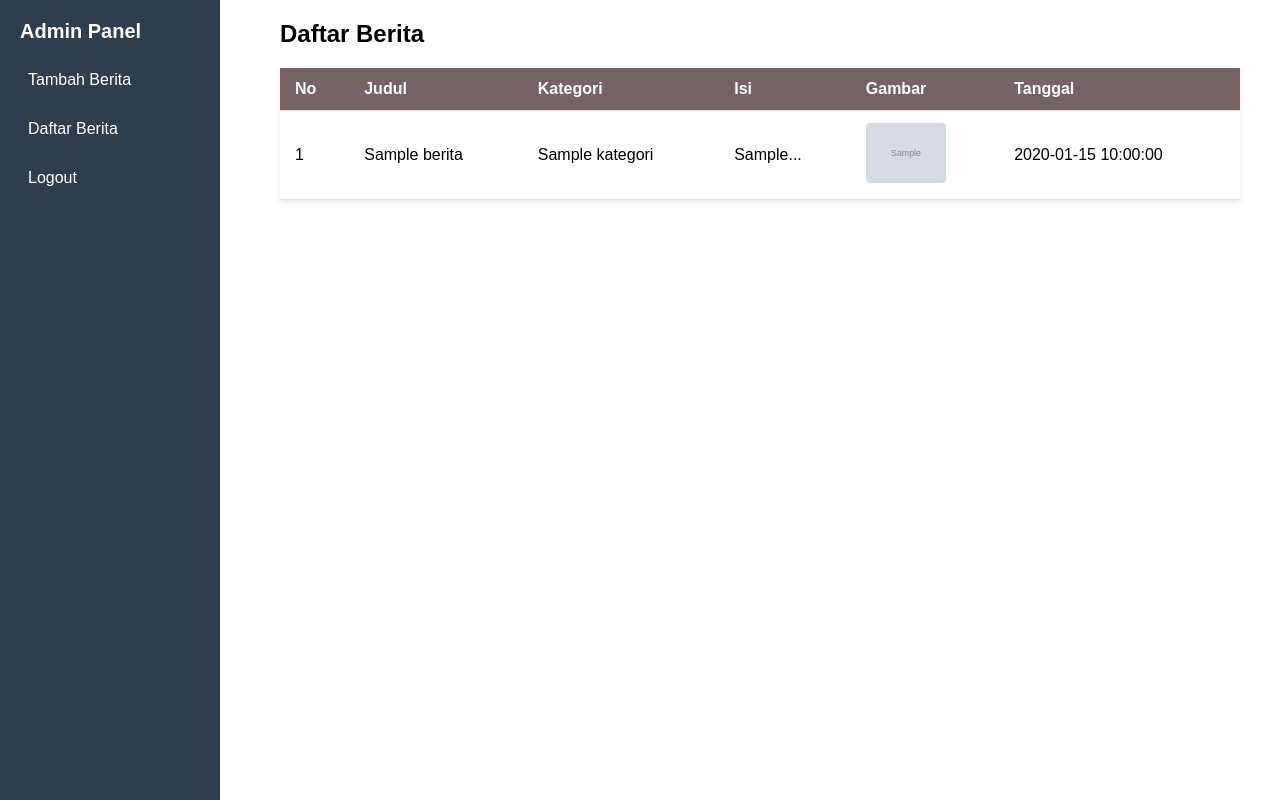
After one commit to imAbizars/portalberita_kelompok1, a PHP site: page /daftarberita.php in a window 1280 px wide. The commit adds this page. Run offline with PHP 8.4, Linux system fonts and the light colour scheme; the visitor is signed in with stand-in values (Sample User, id 1); tables that the repository leaves empty or names only in its code hold one stand-in row (values such as "Sample post"); grey boxes marked "Sample" are stand-in pictures.

Commit message:
add_dashboard_include_tambahberita_ &_daftarberita

```diff
--- a/controller.php
+++ b/controller.php
@@ -16,7 +16,7 @@ move_uploaded_file($tmp_name, $upload_path);
 $sql = "INSERT INTO berita (judul, konten, image, category_id, created_at)
         VALUES (?, ?, ?, ?, NOW())";
 
-$stmt = $koneksi->prepare($sql);
+$stmt = $conn->prepare($sql);
 $stmt->bind_param("sssi", $title, $content, $gambar_name, $category_id);
 
 if ($stmt->execute()) {
--- /dev/null
+++ b/daftarberita.php
@@ -0,0 +1,85 @@
+<?php
+session_start();
+include 'koneksi.php';
+
+$timeout = 1800;
+if (!isset($_SESSION['user'])) {
+    header("Location: login.php?unauthorized=1");
+    exit();
+}
+
+if (isset($_SESSION['last_login']) && (time() - $_SESSION['last_login']) > $timeout) {
+    session_unset();
+    session_destroy();
+    header("Location: login.php?timeout=1");
+    exit();
+}
+
+if ($_SESSION['role'] !== 'admin') {
+    echo "Akses ditolak. Halaman ini hanya untuk admin.";
+    exit();
+}
+
+// ammbil data berita
+$query = "SELECT  b.judul, b.konten, k.nama_kategori, b.image, b.created_at
+          FROM berita b
+          JOIN kategori k ON b.category_id = k.id
+          ORDER BY b.created_at DESC";
+$result = $conn->query($query);
+?>
+<!DOCTYPE html>
+<html>
+<head>
+  <title>Tambah Berita</title>
+  <link rel="stylesheet" href="dashboard.css">
+</head>
+<body>
+  <div class="dashboard-container">
+    <nav class="sidebar">
+      <h3>Admin Panel</h3>
+      <ul>
+        <li><a href="dashboard.php">Tambah Berita</a></li>
+        <li><a href="daftarberita.php">Daftar Berita</a></li>
+        <li><a href="logout.php">Logout</a></li>
+      </ul>
+    </nav>
+    <main class="main-content">
+        <div class="containerdaftar">
+            <h2>Daftar Berita</h2>
+            <table>
+                <thead>
+                <tr style="background-color:rgb(119, 99, 99);">
+                    <th>No</th>
+                    <th>Judul</th>
+                    <th>Kategori</th>
+                    <th>Isi</th>
+                    <th>Gambar</th>
+                    <th>Tanggal</th>
+                </tr>
+                </thead>
+                <tbody>
+                <?php
+                if ($result->num_rows > 0) {
+                    $no = 1;
+                    while ($row = $result->fetch_assoc()) {
+                    echo "<tr>";
+                    echo "<td>{$no}</td>";
+                    echo "<td>{$row['judul']}</td>";
+                    echo "<td>{$row['nama_kategori']}</td>";
+                    echo "<td>" . substr(strip_tags($row['konten']), 0, 100) . "...</td>";
+                    echo "<td><img src='images/{$row['image']}' alt='Gambar' width='80'></td>";
+                    echo "<td>{$row['created_at']}</td>";
+                    echo "</tr>";
+                    $no++;
+                    }
+                } else {
+                    echo "<tr><td colspan='6'>Tidak ada data berita.</td></tr>";
+                }
+                ?>
+                </tbody>
+            </table>
+        </div>
+    </main>
+  </div>
+</body>
+</html>
--- /dev/null
+++ b/dashboard.css
@@ -0,0 +1,106 @@
+body {
+  margin: 0;
+  font-family: Arial, sans-serif;
+  background-color: #f4f4f4;
+}
+
+.dashboard-container {
+  display: flex;
+  height: 100vh;
+}
+
+.sidebar {
+  width: 220px;
+  background-color: #2c3e50;
+  color: white;
+  padding: 20px;
+  box-sizing: border-box;
+}
+
+.sidebar h3 {
+  margin-top: 0;
+  font-size: 20px;
+}
+
+.sidebar ul {
+  list-style-type: none;
+  padding: 0;
+}
+
+.sidebar ul li {
+  margin: 15px 0;
+}
+
+.sidebar ul li a {
+  color: white;
+  text-decoration: none;
+  display: block;
+  padding: 8px;
+  border-radius: 4px;
+}
+
+.sidebar ul li a:hover {
+  background-color: #34495e;
+}
+
+.main-content {
+  flex: 1;
+  padding-left: 60px;
+  padding-right: 40px;
+  background-color: white;
+  overflow-y: auto;
+}
+.container{
+    width: 35rem;
+    padding-top: 0;
+}
+form input[type="text"],
+form textarea,
+form select,
+form input[type="file"] {
+  width: 100%;
+  padding: 8px;
+  box-sizing: border-box;
+  margin-bottom: 15px;
+  border-radius: 10px;
+}
+
+form input[type="submit"] {
+  padding: 10px 20px;
+  background-color: #2980b9;
+  color: white;
+  border: none;
+  cursor: pointer;
+  border-radius: 4px;
+}
+
+form input[type="submit"]:hover {
+  background-color: #3498db;
+}
+table {
+  width: 100%;
+  border-collapse: collapse;
+  background-color: white;
+  box-shadow: 0 2px 5px rgba(0,0,0,0.1);
+}
+
+table thead {
+  background-color: #3498db;
+  color: white;
+}
+
+table th, table td {
+  padding: 12px 15px;
+  text-align: left;
+  border-bottom: 1px solid #ddd;
+}
+
+table tbody tr:hover {
+  background-color: #f1f1f1;
+}
+
+img {
+  max-width: 100px;
+  height: auto;
+  border-radius: 4px;
+}
--- a/login.php
+++ b/login.php
@@ -21,9 +21,9 @@ if ($_SERVER['REQUEST_METHOD'] === 'POST') {
         $_SESSION['last_login'] = time();
 
         if ($user['role'] === 'admin') {
-            header("Location: form.php");
+            header("Location: dashboard.php");
         } else {
-            header("Location: user_dashboard.php");
+            header("Location: index.php");
         }
         exit();
     } else {
```
Also changed, not shown: dashboard.php (added, +69 -0 lines), form.php (deleted, +0 -56 lines), form.css (deleted), images/bombdevil.jpg (added).
